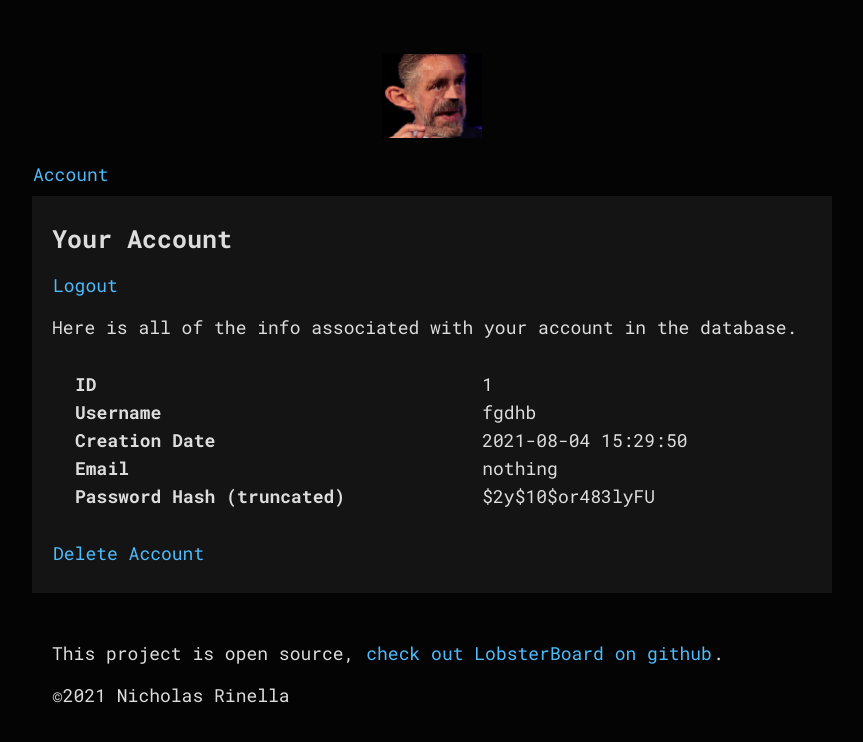
After one commit to GreenBalaclavaMan/LobsterBoard, a PHP site: page /viewaccount.php in a window 1280 px wide. The commit adds this page. Shown: the top 742 px of the page, without its empty margins (208-1071 px from the left). Run offline with PHP 8.4, Linux system fonts and the light colour scheme; a user stored in the database is signed in; data comes from the database, SQL or seed files in the repository.

Commit message:
Fuck me i thouhgt i lost this progress, jebus lord in haven

```diff
--- a/createaccount.php
+++ b/createaccount.php
@@ -21,7 +21,7 @@
 
 			//Select all of same user_name from t_users
 			$newuser = $_POST['newuser'];
-			$sql = "SELECT * FROM t_users WHERE user_name='$newuser'";
+			$sql = "SELECT * FROM t_users WHERE user_name='$newuser' AND user_active=true";
 			$userdata = mysqli_query($conn, $sql) or DIE('Bad Select Query');
 			$dupcount = 0;
 
@@ -57,7 +57,7 @@
 								$user_active = true;
 
 	                                   //Insert the new user into the database
-	                                   $sql = "INSERT INTO `t_users`(`user_id`, `user_name`, `user_birthday`, `user_email`, `user_password`, `user_verified`) VALUES (NULL,'$user_name',NULL,'$user_email','$user_password','$user_verified')" or DIE('Bad Insert Query');
+	                                   $sql = "INSERT INTO `t_users`(`user_id`, `user_name`, `user_birthday`, `user_email`, `user_password`, `user_verified`, `user_active`) VALUES (NULL,'$user_name',NULL,'$user_email','$user_password','$user_verified', '$user_active')" or DIE('Bad Insert Query');
 	                                   mysqli_query($conn, $sql);
 	                                   $msg = $successmsg;
 
--- a/css/stylesheet.css
+++ b/css/stylesheet.css
@@ -69,8 +69,8 @@ div.div-header {
 
 	align: center;
 
-	padding-left: 20px;
-	padding-right: 20px;
+	padding-left: 0;
+	padding-right: 0;
 	padding-top: 0;
 	padding-bottom: 0;
 }
@@ -101,7 +101,7 @@ div.header-logo {
 	display: block;
 	margin-left: auto;
 	margin-right: auto;
-	width: 200px;
+	width: 100px;
 }
 
 /*--------------------TEXT--------------------*/
@@ -122,11 +122,38 @@ h2 {
 	font-family: 'Roboto Mono', monospace;
 }
 
+/*--------------------LISTS/TABLES--------------------*/
+ol {
+	color: #dddddd;
+	font-size: 18px;
+	font-family: 'Roboto Mono', monospace;
+}
+ul {
+	color: #dddddd;
+	font-size: 18px;
+	font-family: 'Roboto Mono', monospace;
+}
+table {
+	color: #dddddd;
+	font-size: 18px;
+	font-family: 'Roboto Mono', monospace;
+	width: 100%;
+	padding: 12px 20px;
+}
+td.cell-heading {
+	font-weight: bolder;
+}
+td.header-cell {
+	width: auto;
+}
 /*--------------------LINKS/URLs--------------------*/
 a {
-  outline: none;
-  text-decoration: none;
-  padding: 2px 1px 0;
+	color: #dddddd;
+	font-size: 18px;
+	font-family: 'Roboto Mono', monospace;
+	outline: none;
+	text-decoration: none;
+	padding: 2px 1px 0;
 }
 a:link {
 	color: #4ebcfc;
@@ -142,6 +169,9 @@ a:hover {
 }
 a:active {
 	color: white;
+}
+a.navigation-link {
+
 }
 
 /*--------------------FORMS/INPUT--------------------*/
@@ -223,5 +253,5 @@ img.header-logo {
 	display: block;
 	margin-left: auto;
 	margin-right: auto;
-	width: 200px;
+	width: 100px;
 }
--- a/header.php
+++ b/header.php
@@ -31,28 +31,17 @@
 
                <!--Banner-->
                <div class="div-header">
-                    <!--Logo-->
+				<!--Logo-->
 				<div class="header-logo">
 	                    <a href="index.php">
-	                         <img class="header-logo" src="images/logo.png" alt="WebOTP Logo" href="index.php">
+	                         <img class="header-logo" src="images/logo.png" alt="WebOTP Logo">
 	                    </a>
 				</div>
-               </div>
 
-			<div>
-				<p>
-					Session Status:
-<?php
-	switch($log_status) {
-		case true:
-			echo("Logged in as, " . $_SESSION['user_name']);
-			break;
-		case false:
-			echo("Logged out");
-			break;
-	}
-?>
-				</p>
+				<!--Navigation Links-->
+				<div class="header-navigation">
+	                    <a class="navigation-link" href="viewaccount.php">Account</a>
+				</div>
+			</div>
 
-			</div>
 </html>
--- a/login.php
+++ b/login.php
@@ -35,8 +35,8 @@
 	                         $_SESSION['user_id'] = $row['user_id'];
 	                         $_SESSION['user_name'] = $row['user_name'];
 
-						//Redirect to main
-	                         header('location:main.php');
+						//Redirect to account view
+	                         header('location: viewaccount.php');
 		               }else{
 		                    $msg = "Incorrect password";
 		               }
@@ -71,7 +71,7 @@
           </form>
 
           <p>
-               <?php     echo $msg;     ?>
+               <?php echo $msg; ?>
 		</p>
 
 		<p>
--- a/main.php
+++ b/main.php
@@ -10,9 +10,13 @@
 		<h1>
 			Navigation
 		</h1>
+		<p>
+			Below is a list of hyperlinks for navigating the website.
+		</p>
 		<ul>
 			<li><a href="createaccount.php">createaccount.php</a></li>
 			<li><a href="deleteaccount.php">deleteaccount.php</a></li>
+			<li><a href="viewaccount.php">viewaccount.php</a></li>
 			<li><a href="login.php">login.php</a></li>
 			<li><a href="logout.php">logout.php</a></li>
 		</ul>
--- /dev/null
+++ b/viewaccount.php
@@ -0,0 +1,103 @@
+<?php
+	//Init Variables
+	$title = "View Account";
+
+	//Header
+	require 'header.php';
+
+	//Check if logged in
+	if(!ISSET($_SESSION['user_id'])) {
+		//Not logged in
+		//Redirect to login page
+		header('location: login.php');
+	}else{
+		//Logged in
+
+		//Request account data from db
+		$user_id = $_SESSION['user_id'];
+		$sql = "SELECT * FROM `t_users` WHERE user_id='$user_id'";
+		$userdata = mysqli_query($conn, $sql) or DIE('Bad Select Query');
+
+		//Check if user was found in the database
+		if($row = mysqli_fetch_array($userdata)){
+			//Store data in variables
+			$account_id = $row['user_id'];
+			$account_name = $row['user_name'];
+			$account_birthday = $row['user_birthday'];
+			$account_email = $row['user_email'];
+			$account_password = substr($row['user_password'], 0, 16); //Truncated version of the password hash
+		}else{
+			//User does not exist in database
+		}
+?>
+<html>
+	<div class="div-content">
+		<h1>
+			Your Account
+		</h1>
+
+		<p>
+			<a href="logout.php">Logout</a>
+		</p>
+
+		<p>
+			Here is all of the info associated with your account in the database.
+		</p>
+
+		<!--User account info-->
+		<table>
+			<tr>
+				<td class="cell-heading">
+					ID
+				</td>
+				<td>
+					<?php echo($account_id); ?>
+				</td>
+			</tr>
+			<tr>
+				<td class="cell-heading">
+					Username
+				</td>
+				<td>
+					<?php echo($account_name); ?>
+				</td>
+			</tr>
+			<tr>
+				<td class="cell-heading">
+					Creation Date
+				</td>
+				<td>
+					<?php echo($account_birthday); ?>
+				</td>
+			</tr>
+			<tr>
+				<td class="cell-heading">
+					Email
+				</td>
+				<td>
+					<?php echo($account_email); ?>
+				</td>
+			</tr>
+			<tr>
+				<td class="cell-heading">
+					Password Hash (truncated)
+				</td>
+				<td>
+					<?php echo($account_password); ?>
+				</td>
+			</tr>
+		</table>
+
+		<p>
+			<a href="deleteaccount.php">Delete Account</a>
+		</p>
+
+	</div>
+</html>
+<?php
+	}
+
+	//Footer
+	require 'footer.php';
+
+?>
```
Also changed, not shown: images/icon-account.png (added), images/logo.png.
